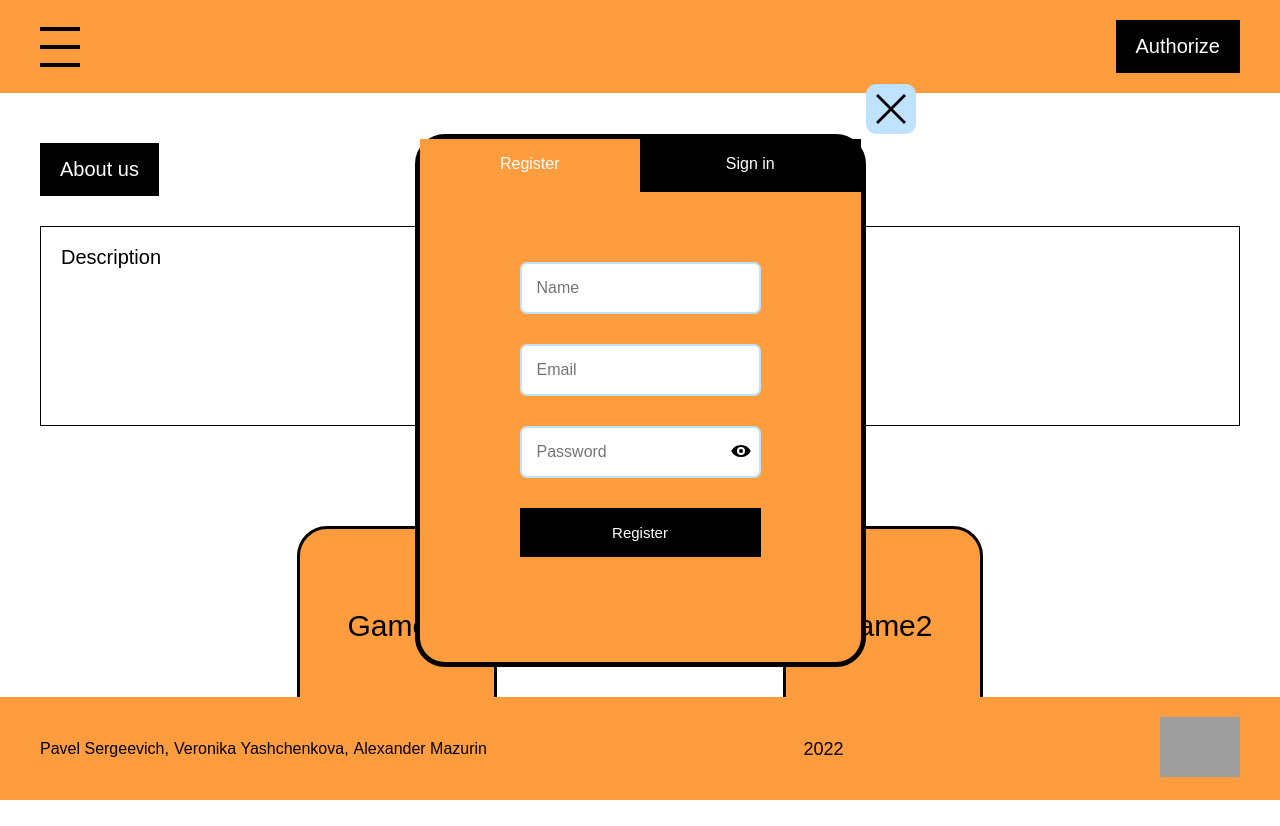
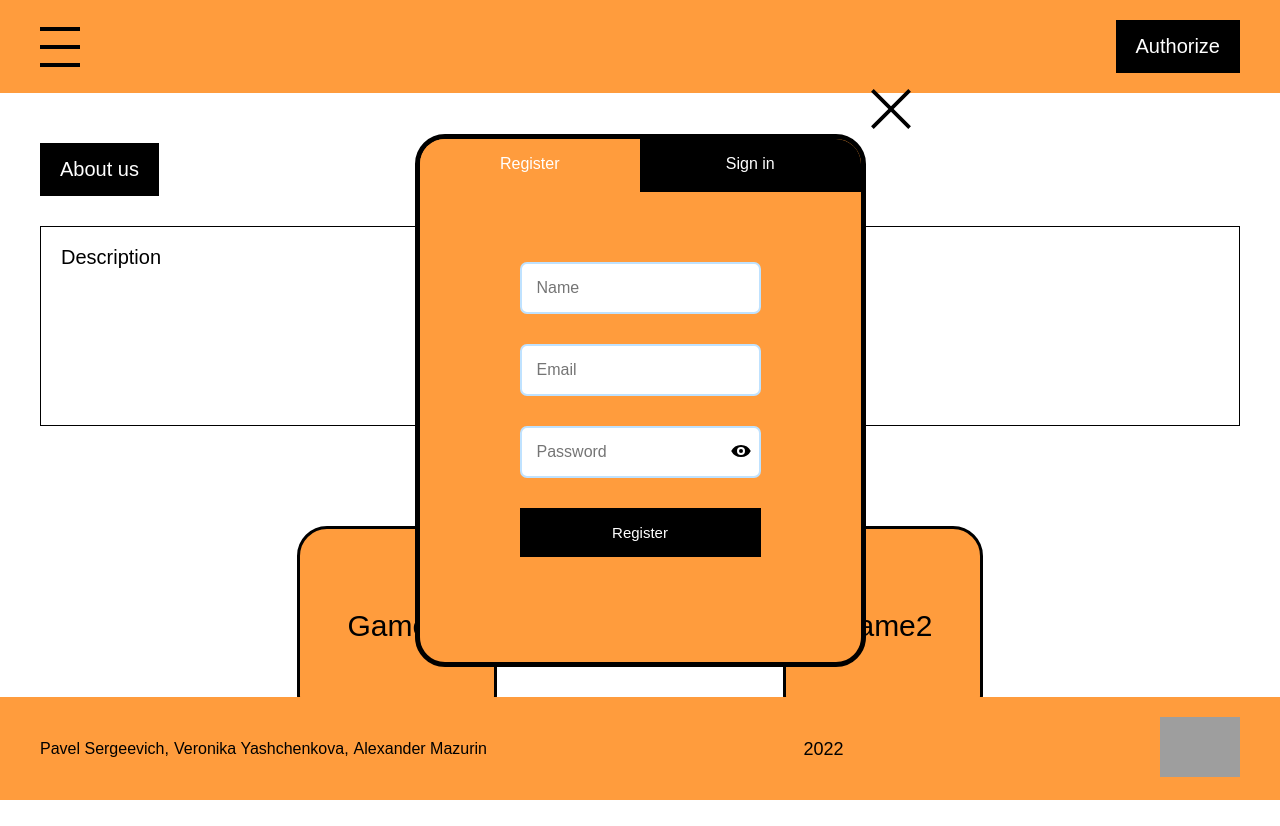
Before and after one commit to PavelMPS/rslang, a website built with webpack: page src/index.html in a window 1280 px wide. Both pictures are taken after a click on the button "Authorize". Built offline with nearby package versions, Linux system fonts and the light colour scheme; grey boxes are pictures that could not be loaded.

Commit message:
feat : add close form block

```diff
--- a/src/authorization-block/authorization.css
+++ b/src/authorization-block/authorization.css
@@ -25,6 +25,14 @@
   font-family: sans-serif;
 }
 
+.register-open__button {
+  border-top-left-radius: 25px;
+}
+
+.sign-open__button {
+  border-top-right-radius: 25px;
+}
+
 .register-open__button.active,
 .sign-open__button.active {
   background-color: #ff9c3d;
@@ -43,10 +51,7 @@
   top: -55px;
   right: -55px;
   cursor: pointer;
-  background-color: rgb(191 226 255);
-  padding: 10px;
-  border-radius: 10px;
-  z-index: 999;
+  padding: 5px;
   position: absolute;
 }
 
--- a/src/listen/authorization-listen.ts
+++ b/src/listen/authorization-listen.ts
@@ -7,6 +7,15 @@ export async function authorizationListen(): Promise<void> {
   const logoutBlock = document.querySelector('.logout-block') as HTMLElement;
   authorizationBlock.dataset.open = 'false';
   logoutBlock.dataset.open = 'false';
+
+  function closeForm(): void {
+    const closeFormImg = document.querySelector('.close-form') as HTMLElement;
+    closeFormImg.addEventListener('click', () => {
+      let formBlock = closeFormImg.parentElement?.parentElement as HTMLElement;
+      formBlock.dataset.open = 'false';
+      formBlock.innerHTML = '';
+    });
+  };
 
   authorizationOpenButton.addEventListener('click', (): void => {
 
@@ -24,6 +33,7 @@ export async function authorizationListen(): Promise<void> {
       switchAuthorizeBlock([document.querySelector('.register-open__button') as HTMLElement, document.querySelector('.sign-open__button') as HTMLElement]);
       signSubmitCall(document.querySelector('.register-block') as HTMLElement);
       registerSubmitCall(document.querySelector('.sign-block') as HTMLElement);
+      closeForm();
     };
 
     function showHidePassword(): void {
@@ -101,6 +111,7 @@ export async function authorizationListen(): Promise<void> {
       logoutBlock.innerHTML = '';
     } else {
       logoutBlock.dataset.open = 'true';
+      closeForm();
     };
 
     logoutStayButton.addEventListener('click', (): void => {
```
